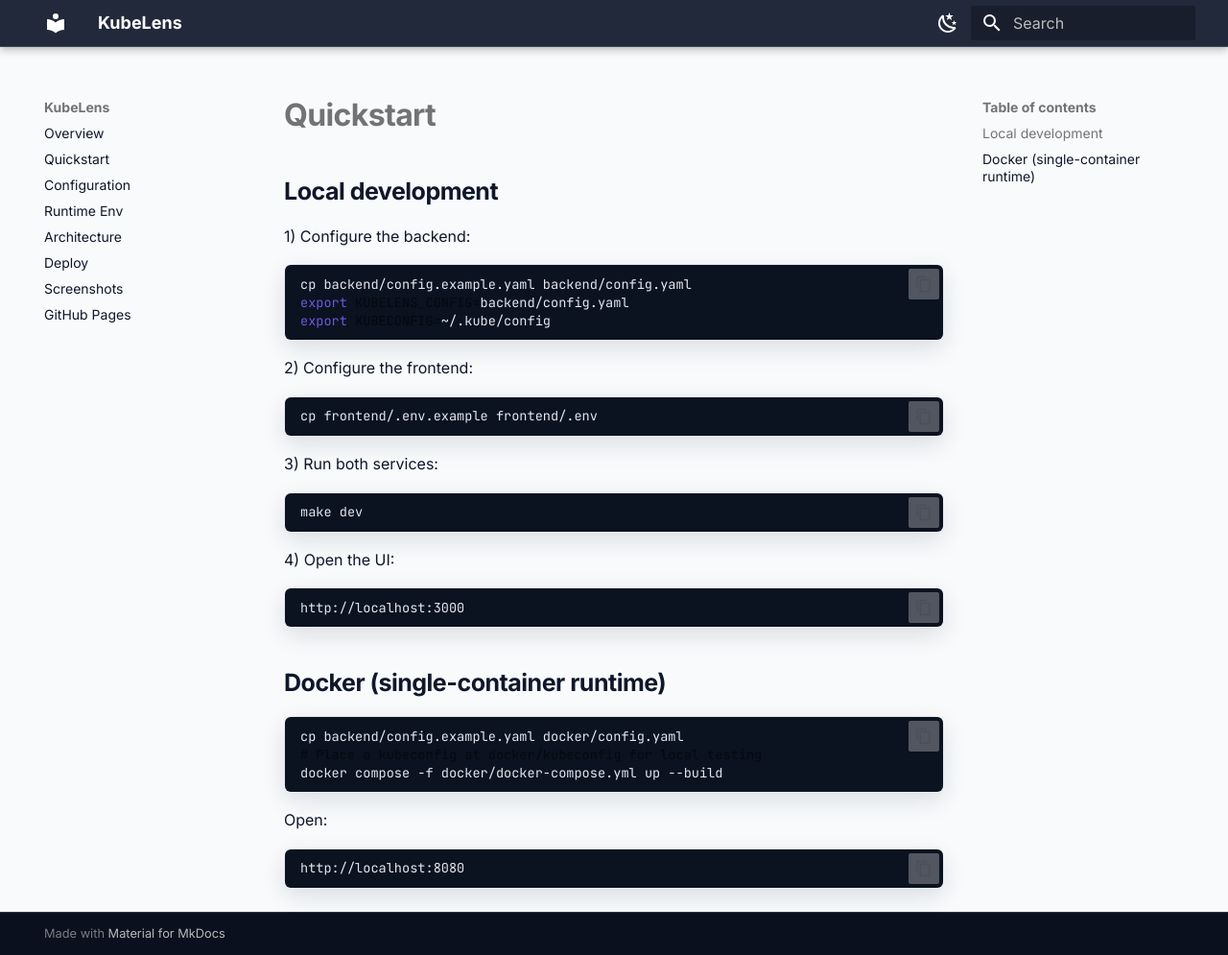
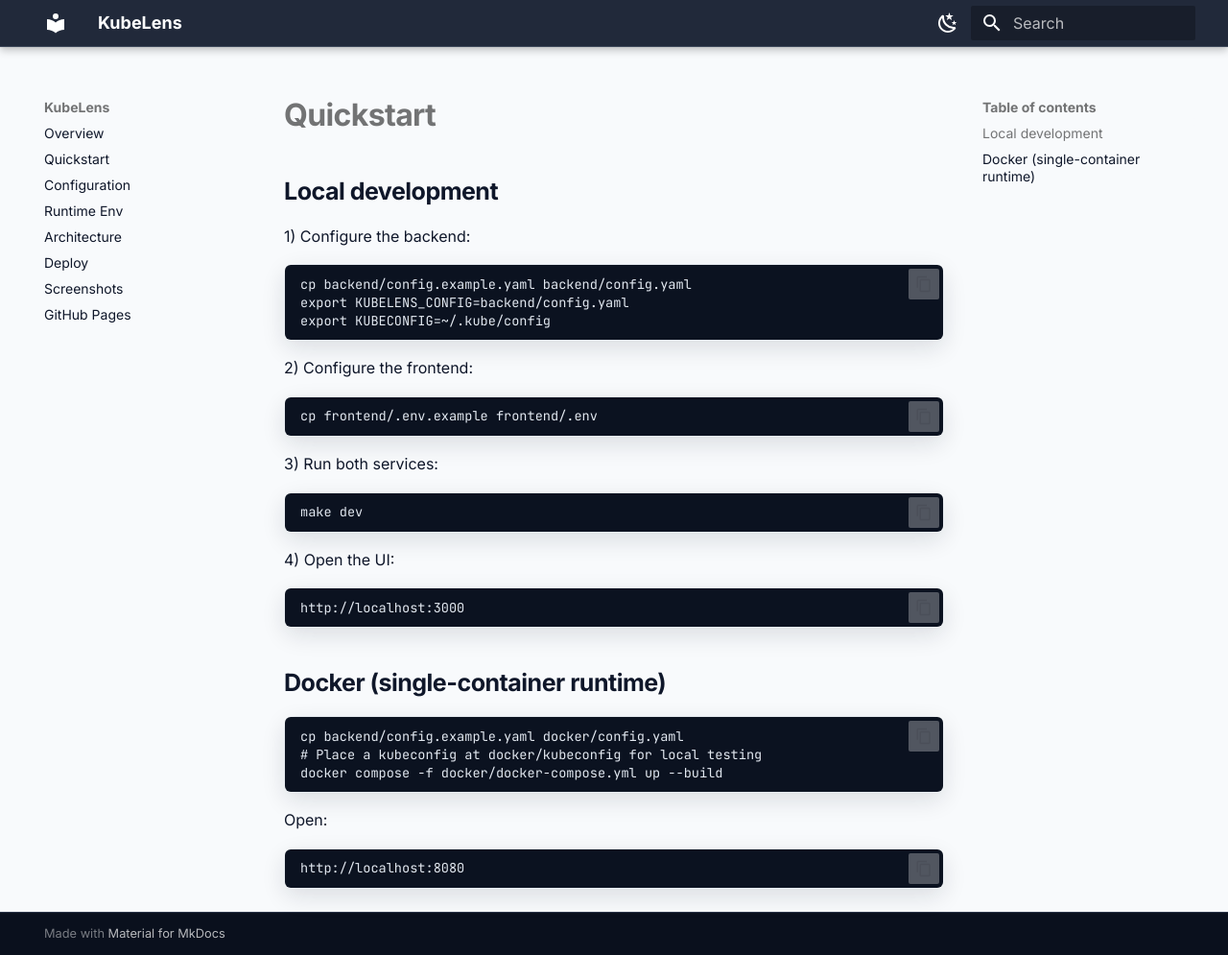
Before and after one commit to halceonio/kubelens, an MkDocs documentation site: the page built from docs/quickstart.md, in a window 1280 px wide and 995 px high. Shown: the whole window at 96% size. Built offline with MkDocs 1.6.1 and Material for MkDocs 9.7.7, drawn with Linux system fonts in a browser that asks for light colours.

Commit message:
Force code block text contrast

```diff
--- a/docs/stylesheets/extra.css
+++ b/docs/stylesheets/extra.css
@@ -87,8 +87,8 @@
 }
 
 .md-typeset pre code,
-.md-typeset pre code span {
-  color: var(--md-code-fg-color);
+.md-typeset pre code * {
+  color: var(--md-code-fg-color) !important;
 }
 
 [data-md-color-scheme="slate"] .md-typeset pre {
```
